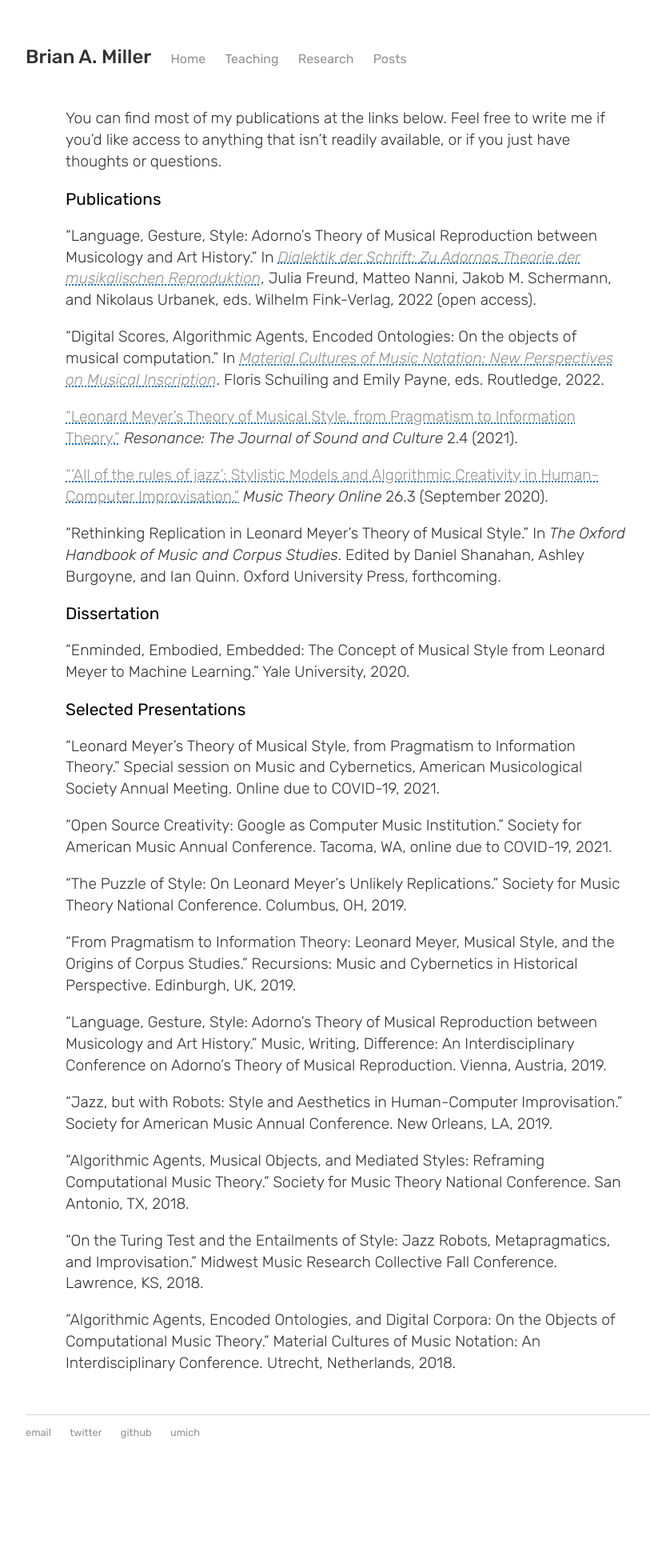
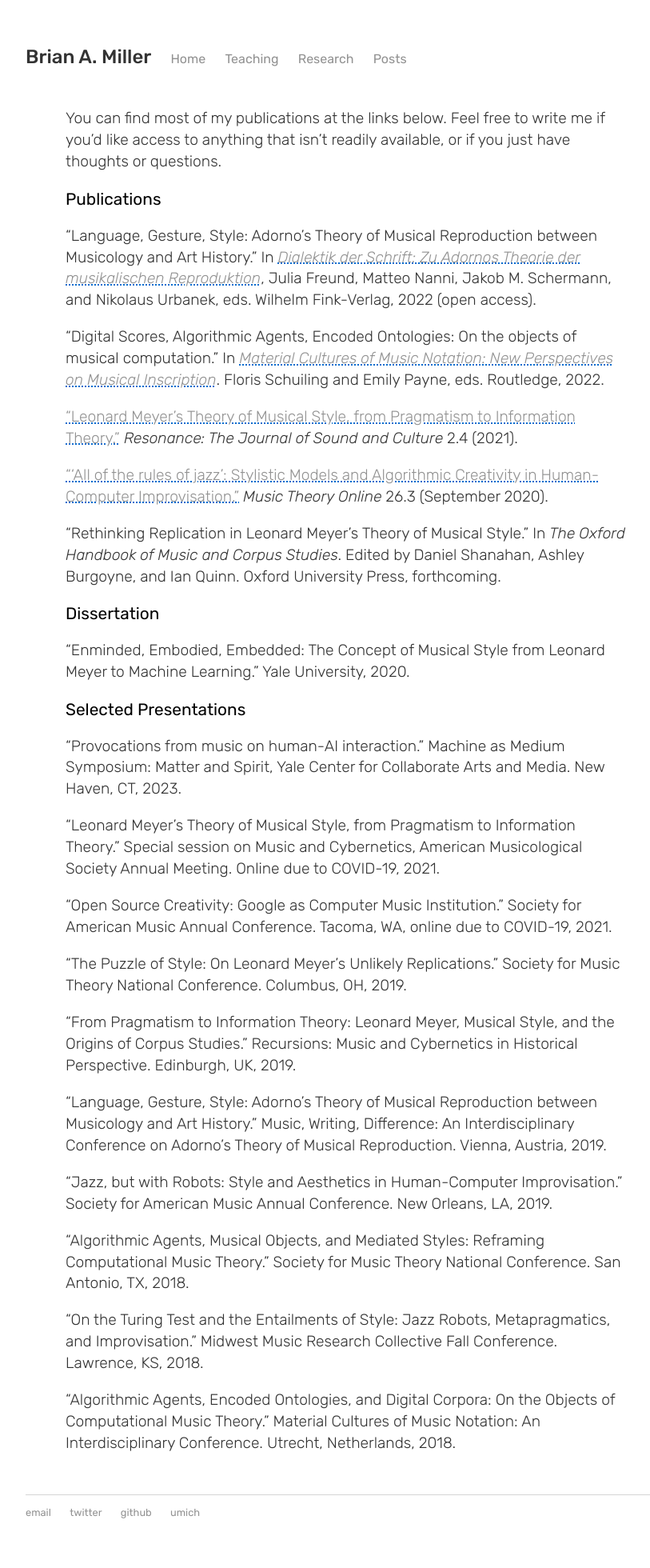
Before and after one commit to bmill42/bmill42.github.io, a Jekyll site: the page built from research/index.md, in a window 1280 px wide. Shown: the whole page at 80% size, without its empty margins (168-981 px from the left). Built offline with Jekyll 4.4.1, drawn with Linux system fonts in a browser that asks for light colours; before the commit the page ends 1860 px from its top, so only the background shows below that.

Commit message:
update to presentations

```diff
--- a/research/index.md
+++ b/research/index.md
@@ -23,6 +23,8 @@ You can find most of my publications at the links below. Feel free to write me i
 
 ### Selected Presentations
 
+"Provocations from music on human-AI interaction." Machine as Medium Symposium: Matter and Spirit, Yale Center for Collaborate Arts and Media. New Haven, CT, 2023.
+
 “Leonard Meyer’s Theory of Musical Style, from Pragmatism to Information Theory.” Special session on Music and Cybernetics, American Musicological Society Annual Meeting. Online due to COVID-19, 2021.
 
 “Open Source Creativity: Google as Computer Music Institution.” Society for American Music Annual Conference. Tacoma, WA, online due to COVID-19, 2021.
```
